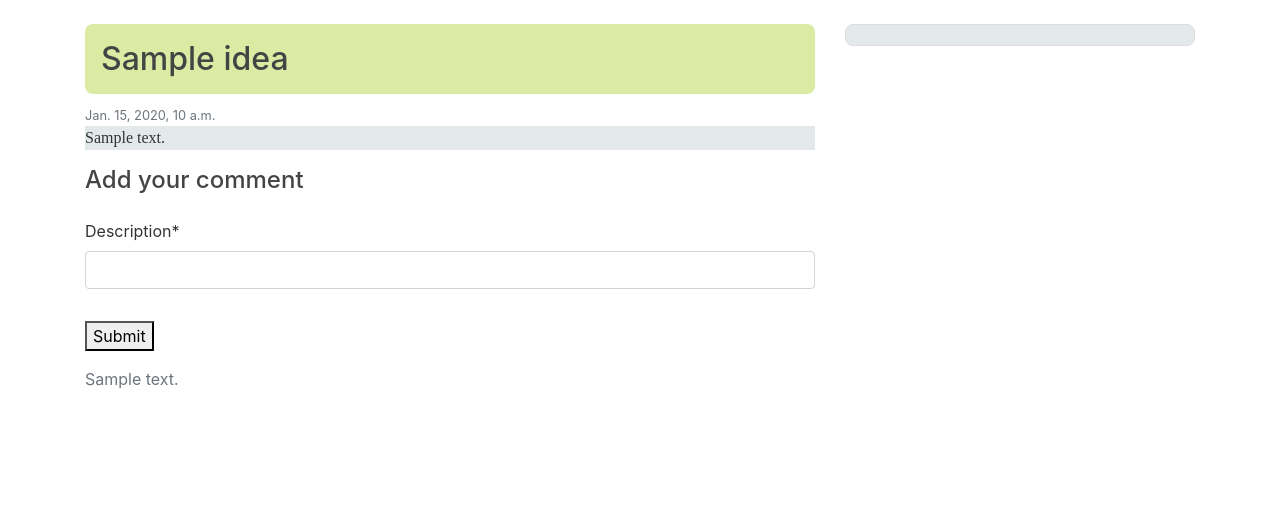
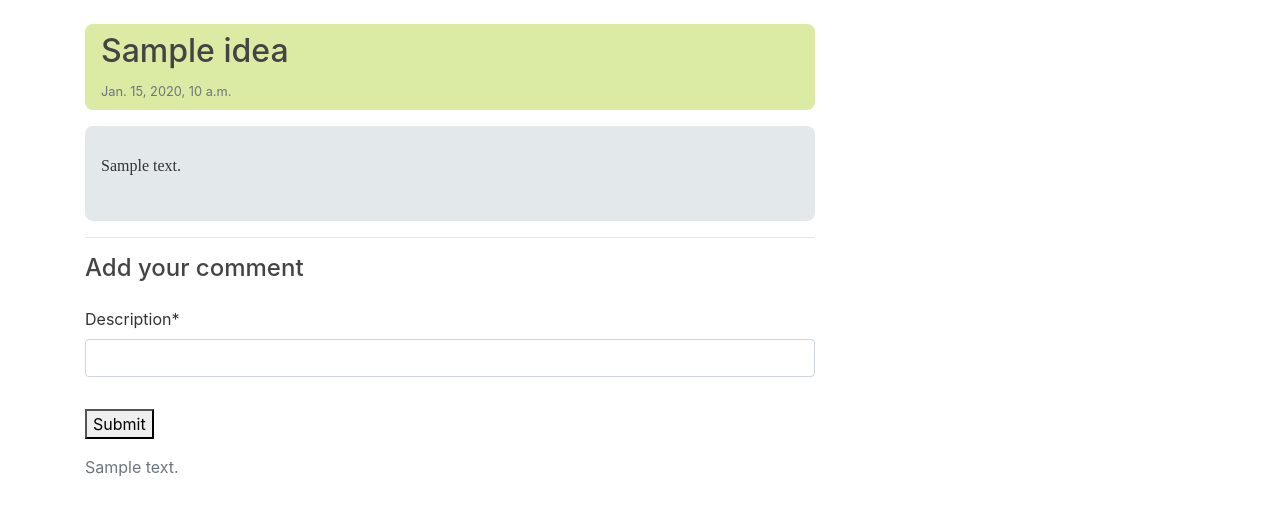
Before and after one commit to nikitasingh01/CardiaT, a Django app: page /1/view_idea/ in a window 1280 px wide. Shown: the part 56-571 px from the top of the page. Run offline with Django 4.2, Linux system fonts and the light colour scheme; tables that the repository leaves empty hold one stand-in row (values such as "Sample post"); some libraries are stand-ins or nearby versions.

Commit message:
fixed some styling

```diff
--- a/CardiaT/idea/static/idea/main.css
+++ b/CardiaT/idea/static/idea/main.css
@@ -4,7 +4,12 @@ body {
   margin-top: 5rem;
 }
 
-  h1, h2, h3, h4, h5, h6 {
+h1,
+h2,
+h3,
+h4,
+h5,
+h6 {
   color: #444444;
 }
 
@@ -18,7 +23,7 @@ body {
 
 .site-header .navbar-nav .nav-link {
   color: #909da0;
-    font-family: Georgia, 'Times New Roman', Times, serif;
+  font-family: Georgia, "Times New Roman", Times, serif;
 }
 
 .site-header .navbar-nav .nav-link:hover {
@@ -29,10 +34,12 @@ body {
   font-weight: 500;
   color: #dbeba3;
 }
-  .content-title{
+.content-title {
   background-color: #dbeba3;
   padding: 0.5em;
+  padding-left: 1em;
   border-radius: 0.5rem;
+  margin-bottom: 1em;
 }
 .content-section {
   background: #e3e9eb;
@@ -44,8 +51,7 @@ body {
 
 .article-title {
   color: #444444;
-    font-family:cursive;
-
+  font-family: cursive;
 }
 
 a.article-title:hover {
@@ -55,8 +61,18 @@ body {
 
 .article-content {
   white-space: pre-line;
-    font-family: 'Times New Roman', Times, serif;
-    background-color: #e3e9eb ;
+  font-family: "Times New Roman", Times, serif;
+  background-color: #e3e9eb;
+}
+
+.article-content-view {
+  white-space: pre-line;
+  font-family: "Times New Roman", Times, serif;
+  background-color: #e3e9eb;
+  padding: 0.2em;
+  padding-left: 1em;
+  padding-right: 1em;
+  border-radius: 0.5rem;
 }
 
 .article-img {
@@ -68,7 +84,7 @@ body {
 .article-metadata {
   padding-bottom: 1px;
   margin-bottom: 4px;
-    border-bottom: 1px solid #e3e3e3
+  border-bottom: 1px solid #e3e3e3;
 }
 
 .article-metadata a:hover {
@@ -92,3 +108,8 @@ body {
 .account-heading {
   font-size: 2.5rem;
 }
+
+.btn-color:hover {
+  background-color: #1d4c54;
+  color: #dbeba3;
+}
--- a/CardiaT/idea/templates/idea/base.html
+++ b/CardiaT/idea/templates/idea/base.html
@@ -13,9 +13,9 @@
     <link rel="stylesheet" type="text/css" href="{% static 'idea/main.css' %}">
 
     {% if title %}
-        <title>Django Idea - {{ title }}</title>
+        <title> CardiaT - {{ title }}</title>
     {% else %}
-        <title>Django Idea</title>
+        <title> CardiaT</title>
     {% endif %}
 </head>
 <body>
@@ -59,8 +59,8 @@
           {%endif%}
           {% block content %}{% endblock %}
         </div>
-        <div class="col-md-4">
-          <div class="content-section">
+        <!-- <div class="col-md-4"> -->
+          <!-- <div class="content-section"> -->
             <!-- <h3>Our Sidebar</h3>
             <p class='text-muted'>You can put any information here you'd like.
               <ul class="list-group">
@@ -70,8 +70,8 @@
                 <li class="list-group-item list-group-item-light">etc</li>
               </ul>
             </p> -->
-          </div>
-        </div>
+          <!-- </div> -->
+        <!-- </div> -->
       </div>
     </main>
 
--- a/CardiaT/idea/templates/idea/view_idea.html
+++ b/CardiaT/idea/templates/idea/view_idea.html
@@ -1,13 +1,15 @@
-{% extends "idea/base.html" %}
-{% load crispy_forms_tags%}
-{% block content %}
-<h2 class="content-title">{{idea.title}}</h2>
+{% extends "idea/base.html" %} {% load crispy_forms_tags%} {% block content %}
+<div class="content-title">
+  <h2>{{idea.title}}</h2>
   <small class="text-muted">{{idea.date_posted}}</small>
-<p class="article-content">{{idea.content}}</p>
+</div>
+<div class="article-content-view">
+  <p>{{idea.content}}</p>
+</div>
 
+<hr />
 
 <div class="content-selction">
-
   <form method="POST">
     {% csrf_token %}
     <fieldset class="form-group">
@@ -21,9 +23,9 @@
   </form>
 
   {%for comment in idea.comments.all %}
-            <p class="text-muted"> {{comment.description}}</p><br>
+  <p class="text-muted">{{comment.description}}</p>
+  <br />
   {%endfor%}
-
 </div>
 
 {% endblock content %}
--- a/CardiaT/users/templates/users/login.html
+++ b/CardiaT/users/templates/users/login.html
@@ -10,7 +10,7 @@
             </fieldset>
 
             <div class="form-group">
-                <button class="btn-btn-outline-info" type="submit">Sign Up</button>
+                <button type="submit" class="btn btn-color">Log In</button>
             </div>
         </form>
         <div class="border-top  pt-3">
--- a/CardiaT/users/templates/users/register.html
+++ b/CardiaT/users/templates/users/register.html
@@ -10,7 +10,7 @@
             </fieldset>
 
             <div class="form-group">
-                <button class="btn-btn-outline-info" type="submit">Sign Up</button>
+                <button type="submit" class="btn btn-color">Sign Up</button>
             </div>
         </form>
         <div class="border-top  pt-3">
```
Also changed, not shown: CardiaT/idea/templates/idea/home.html (+6 -1 lines). Lines whose indentation alone changed are shown as unchanged.
